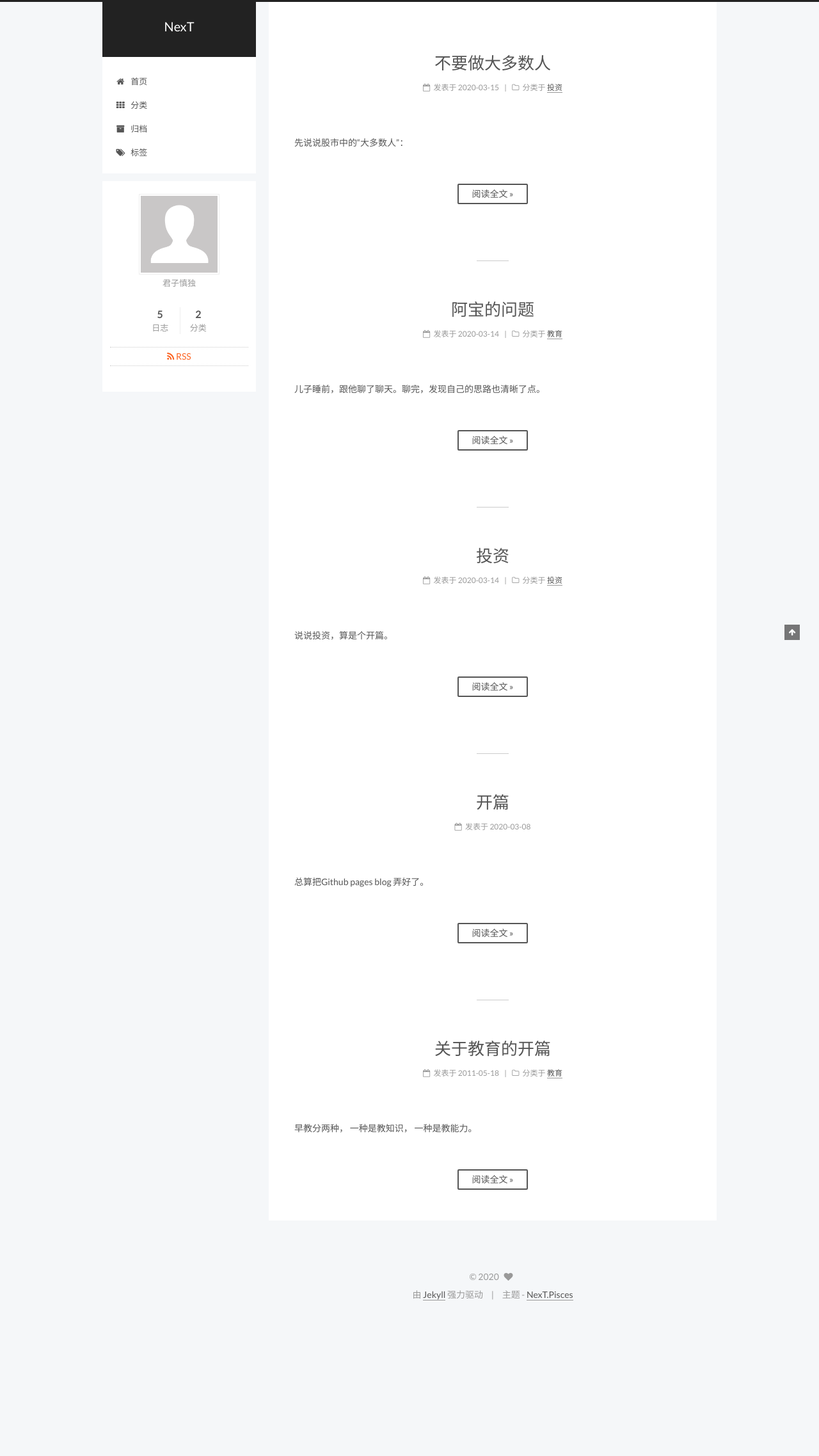
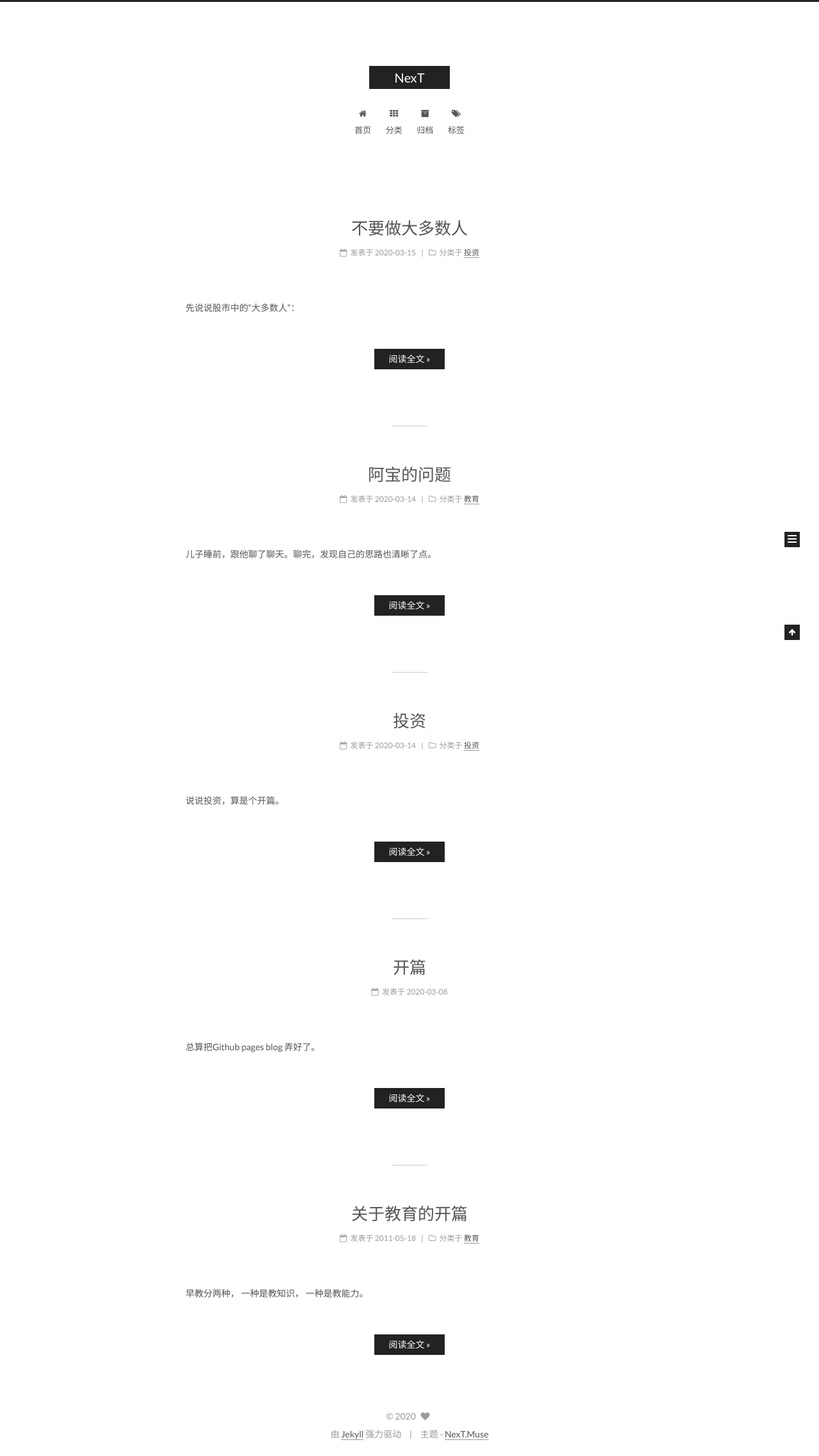
Before and after one commit to zzyang/zzyang.github.io, a Jekyll site: the page built from index.html, in a window 1280 px wide. Shown: the whole page at 64% size. Built offline with Jekyll 4.4.1, drawn with Linux system fonts in a browser that asks for light colours; the list of posts is cut into pages by our own code; before the commit the page ends 2057 px from its top, so only the background shows below that.

Commit message:
Update _config.yml

```diff
--- a/_config.yml
+++ b/_config.yml
@@ -151,9 +151,9 @@ menu_icons:
 # ---------------------------------------------------------------
 
 # Schemes
-#scheme: Muse
+scheme: Muse
 #scheme: Mist
-scheme: Pisces
+#scheme: Pisces
 
 
 # ---------------------------------------------------------------
@@ -233,7 +233,7 @@ social_icons:
 
 # Sidebar Avatar
 # in directory: /assets/images/avatar.gif
-#avatar:
+avatar: /assets/portfolio.png
 
 
 # Table Of Contents in the Sidebar
```
